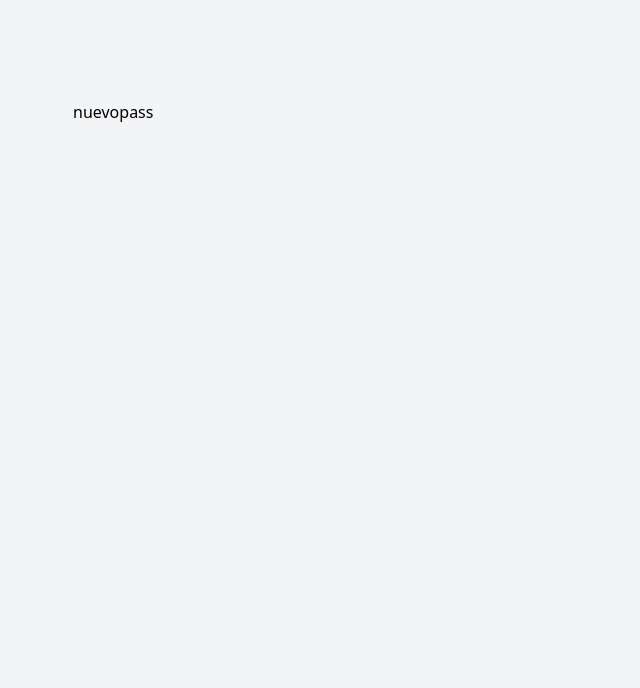
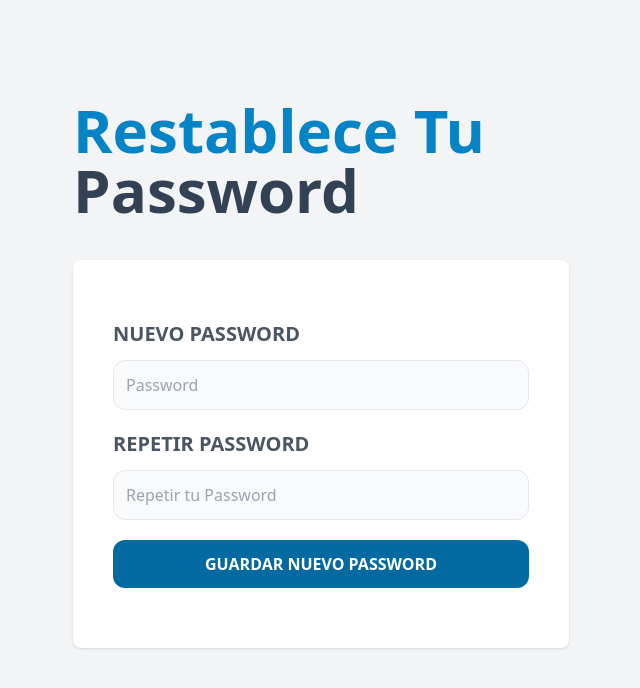
Before and after one commit to ing-mgiordano/pyGestionDeProyectos, a React (Vite) app in the folder frontend/: page /olvide-password/1 in a window 1280 px wide. Shown: the top 688 px of the page, without its empty margins (319-959 px from the left). Built offline with nearby package versions, Linux system fonts and the light colour scheme.

Commit message:
se creo pagina de confirmar cuenta y nvo password

```diff
--- a/frontend/src/paginas/ConfirmarCuenta.jsx
+++ b/frontend/src/paginas/ConfirmarCuenta.jsx
@@ -1,7 +1,12 @@
 
 const ConfirmarCuenta = () => {
   return (
-    <div>Confirmarcuenta</div>
+    <>
+      <h1 className="text-sky-600 font-black text-6xl capitalize">
+        Confirma tu
+        <span className="text-slate-700"> cuenta</span>
+      </h1>
+    </>
   )
 }
 
--- a/frontend/src/paginas/NuevoPassword.jsx
+++ b/frontend/src/paginas/NuevoPassword.jsx
@@ -1,8 +1,50 @@
-
 const NuevoPassword = () => {
   return (
-    <div>nuevopass</div>
-  )
-}
+    <>
+      <h1 className="text-sky-600 font-black text-6xl capitalize">
+        Restablece tu
+        <span className="text-slate-700"> password</span>
+      </h1>
 
-export default NuevoPassword
+      <form action="" className="my-10 bg-white shadow rounded-lg p-10">
+        <div className="my-5">
+          <label
+            htmlFor="password"
+            className="uppercase text-gray-600 block text-xl font-bold cursor-pointer"
+          >
+            Nuevo Password
+          </label>
+          <input
+            type="password"
+            id="password"
+            placeholder="Password"
+            className="w-full mt-3 p-3 border rounded-xl bg-gray-50"
+          />
+        </div>
+
+        <div className="my-5">
+          <label
+            htmlFor="password2"
+            className="uppercase text-gray-600 block text-xl font-bold cursor-pointer"
+          >
+            Repetir Password
+          </label>
+          <input
+            type="password"
+            id="password2"
+            placeholder="Repetir tu Password"
+            className="w-full mt-3 p-3 border rounded-xl bg-gray-50"
+          />
+        </div>
+
+        <input
+          type="submit"
+          value="Guardar Nuevo Password"
+          className="bg-sky-700 w-full mb-5 py-3 text-white uppercase font-bold rounded-xl hover:cursor-pointer hover:bg-sky-800 transition-colors"
+        />
+      </form>
+    </>
+  );
+};
+
+export default NuevoPassword;
```
